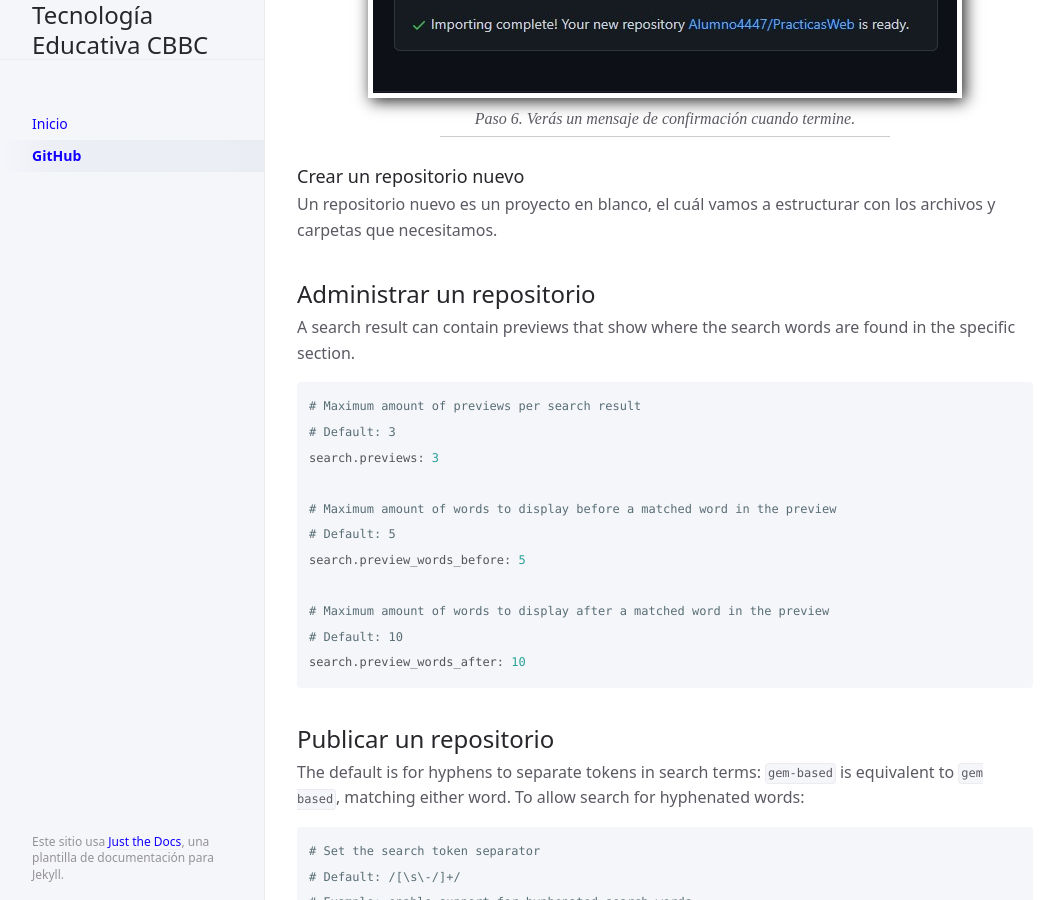
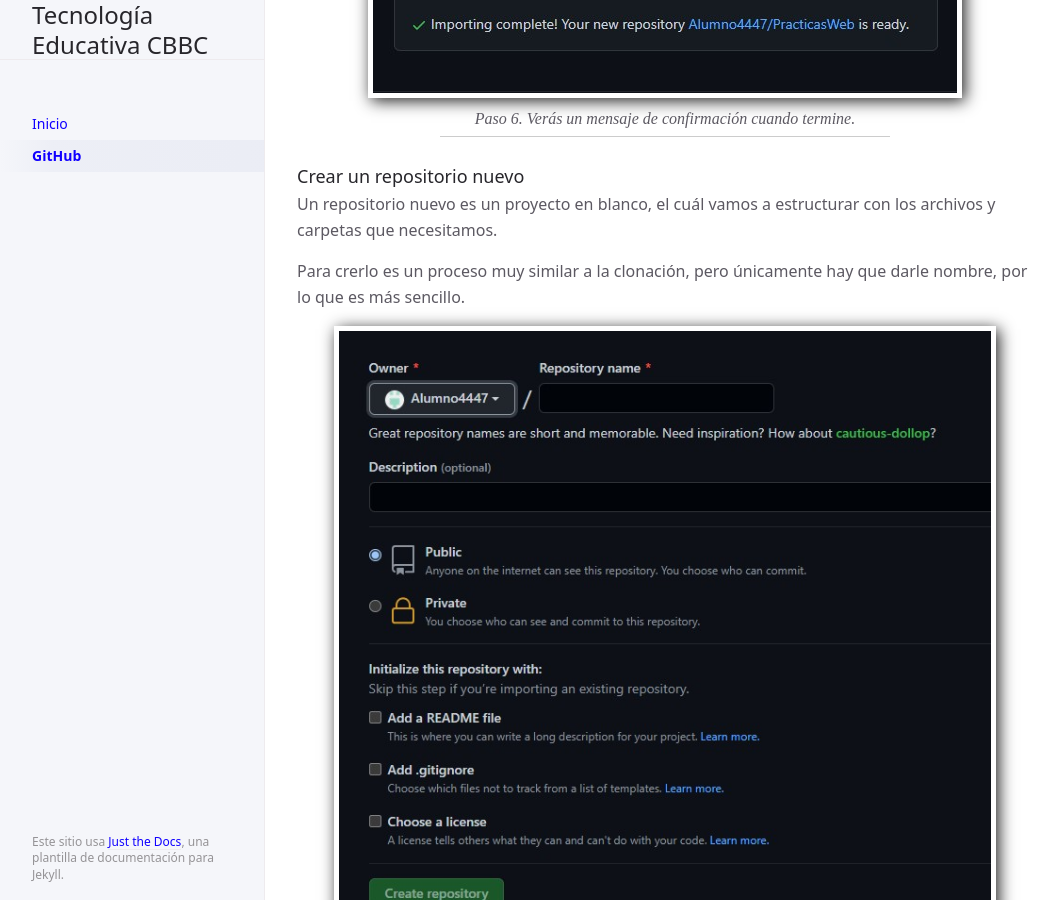
Before and after one commit to CoBachBC/demo, a Jekyll site: the page built from docs/github.md, in a window 1280 px wide and 900 px high, scrolled down 7183 px. Shown: the whole window, without its empty margins (107-1163 px from the left). Built offline with Jekyll 4.4.1, drawn with Linux system fonts in a browser that asks for light colours.

Commit message:
adición github

```diff
--- a/docs/github.md
+++ b/docs/github.md
@@ -97,6 +97,10 @@
 
 Un repositorio nuevo es un proyecto en blanco, el cuál vamos a estructurar con los archivos y carpetas que necesitamos.
 
+Para crerlo es un proceso muy similar a la clonación, pero únicamente hay que darle nombre, por lo que es más sencillo.
+
+![](/assets/images/github-crear-repo-01.jpg){: .img-tutorial-h}
+
 ## Administrar un repositorio
 
 A search result can contain previews that show where the search words are found in the specific section.
```
Also changed, not shown: assets/images/github-crear-repo-01.jpg (added).
